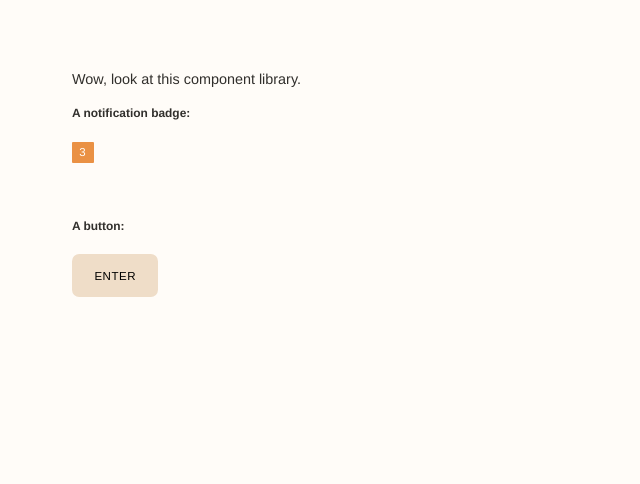
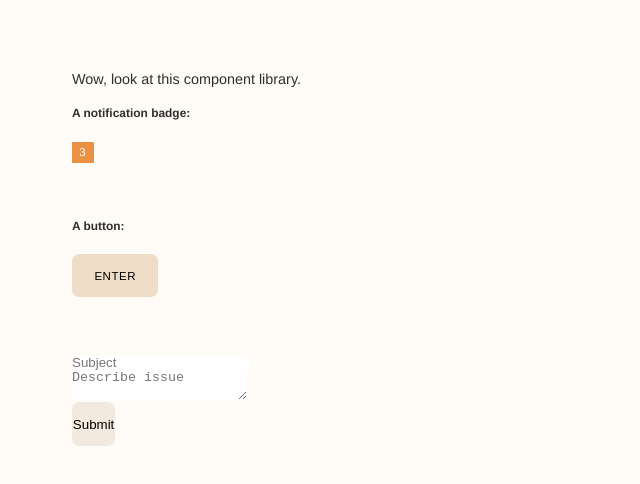
Before and after one commit to liveacid-software/support-ticket-module, a React (Create React App) app: page / in a window 1280 px wide. Shown: the top 484 px of the page, without its empty margins (0-640 px from the left). Built offline with nearby package versions, Linux system fonts and the light colour scheme; the HTML template or start-up script is replaced by a standard one.

Commit message:
set it all up

```diff
--- a/index.js
+++ b/index.js
@@ -1,5 +1,7 @@
 const api =  require('./api/routes');
+import SupportTicket from './dist/components/SupportTicket';
 
 module.exports = {
-    api
+    api,
+    SupportTicket
 };
--- a/package.json
+++ b/package.json
@@ -4,6 +4,7 @@
   "author": "LiveACID Software",
   "version": "0.1.0",
   "private": false,
+  "main": "./index.js",
   "exports": {
     ".": "./dist/index.js",
     "./api": "./api/routes.js"
@@ -21,6 +22,8 @@
     "@testing-library/jest-dom": "^5.16.5",
     "@testing-library/react": "^11.2.7",
     "@testing-library/user-event": "^12.1.10",
+    "axios": "^0.27.2",
+    "formik": "^2.2.9",
     "node-sass": "^7.0.3",
     "web-vitals": "^1.1.2"
   },
--- a/src/App.js
+++ b/src/App.js
@@ -1,5 +1,7 @@
 import Button from './lib/components/Button';
 import Badge from './lib/components/Badge';
+import SupportTicket from './lib/components/SupportTicket';
+
 import './App.css';
 
 function App() {
@@ -16,6 +18,8 @@ function App() {
       <br/>
      <h5>A button:</h5>
         <Button label="Enter" kind="primary"/>
+      <br/>
+      <SupportTicket></SupportTicket>
     </div>
   );
 }
--- a/src/lib/components/SupportTicket.jsx
+++ b/src/lib/components/SupportTicket.jsx
@@ -6,7 +6,7 @@ import TicketForm from './TicketForm';
 class SupportTicket extends Component {
 	constructor(props) {
 		super(props);
-		this.state = { erro: false, message: null, submitted: false};
+		this.state = { error: false, message: null, submitted: false};
 	}
 
 	componentDidMount() {
@@ -27,7 +27,7 @@ class SupportTicket extends Component {
 				this.setState({error: false, submitted: true});
 			} else this.setState({error: true});
 		} catch (err) {
-			console.log("error: ", error);
+			console.log("error: ", err);
 			this.setState({error: true});
 		}
 	};
@@ -35,12 +35,12 @@ class SupportTicket extends Component {
 	render() {
 		const {
 			error,
-			success
+			submitted,
 		} = this.state;
 
 		return (
 			<div>
-				{ !submitted ? <TicketForm onSubmit={onSubmit} error={error} /> : <p>Submitted Thanks!</p> }
+				{ !submitted ? <TicketForm onSubmit={this.onSubmit} error={error} /> : <p>Submitted Thanks!</p> }
 			</div>
 		);
 	}
```
Also changed, not shown: 2 other files (tests, documents, lock files or other folders).
